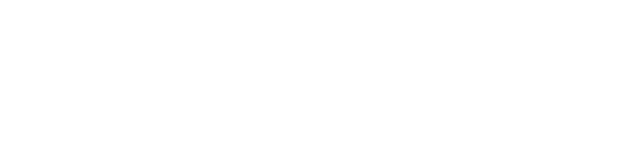
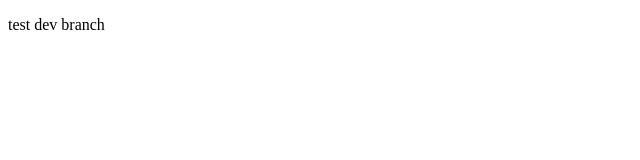
Before and after one commit to Glo1n/Hoveniersbedrijf-Tycho-Donker, a plain HTML site: page index.html in a window 1280 px wide. Shown: the whole page, without its empty margins (0-640 px from the left). Drawn offline with Linux system fonts and the light colour scheme.

Commit message:
test branch

```diff
--- a/index.html
+++ b/index.html
@@ -7,6 +7,8 @@
     <title>Document</title>
 </head>
 <body>
-
+    <div><p>
+        test dev branch
+    </p></div>
 </body>
 </html>
```
